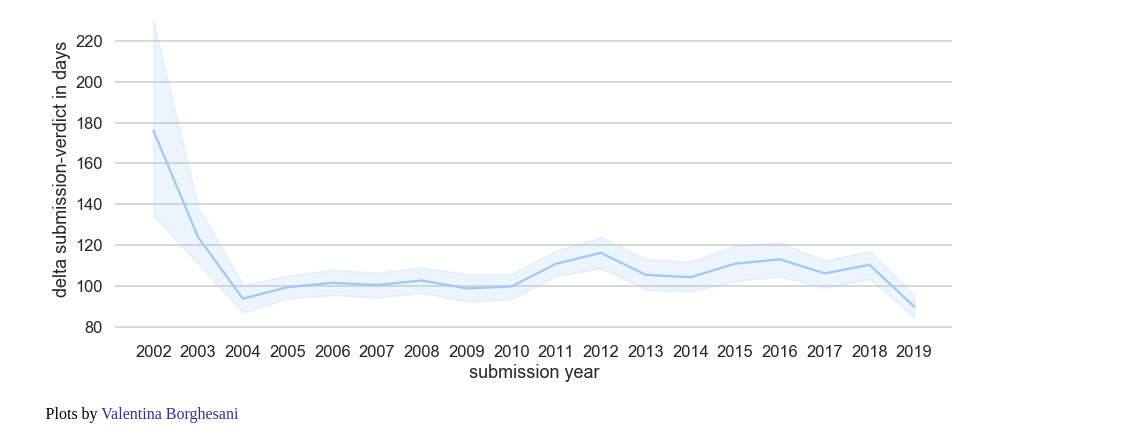
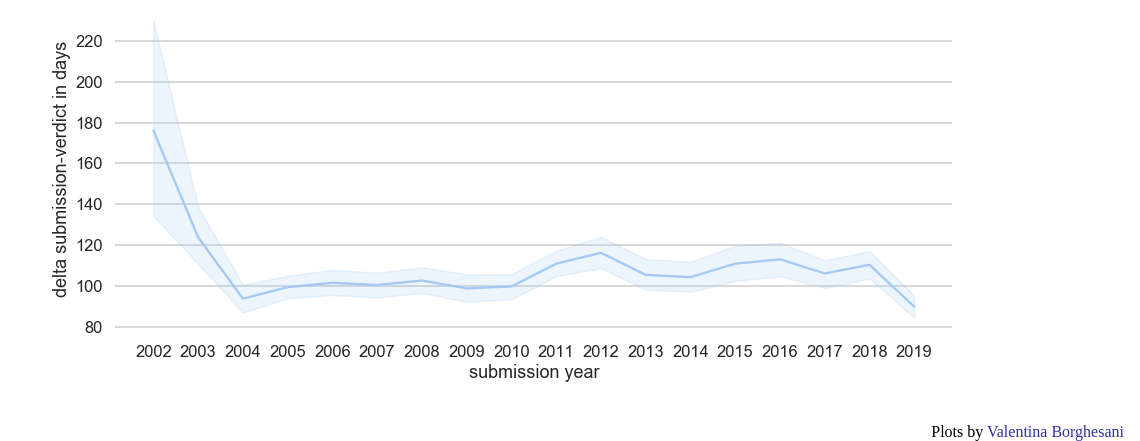
Before and after one commit to JmlrOrg/webpage, a Python web app: template templates/beta/stats.html in a window 1600 px wide. Shown: the part 625-1066 px from the top of the page, without its empty margins (460-1600 px from the left). Run offline with Jinja, Linux system fonts and the light colour scheme; the template is opened without the code that fills it, so the values that code supplies are empty.

Commit message:
cosmetic improvements

```diff
--- a/templates/beta/stats.html
+++ b/templates/beta/stats.html
@@ -11,7 +11,7 @@
     <h2>Average decision time</h2>
     <img src="/img/time_to_decision.png" alt="">
 
-    <br>
-    <p>Plots by <a href="https://valentina.borghesani.org/">Valentina Borghesani</a></p>
+    <br><br>
+    <p style="text-align: right">Plots by <a href="https://valentina.borghesani.org/">Valentina Borghesani</a></p>
 </div>
 {% endblock %}
```
